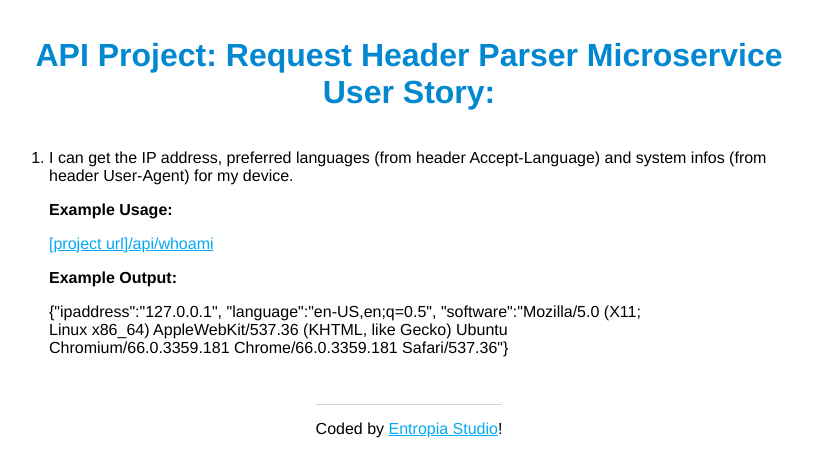
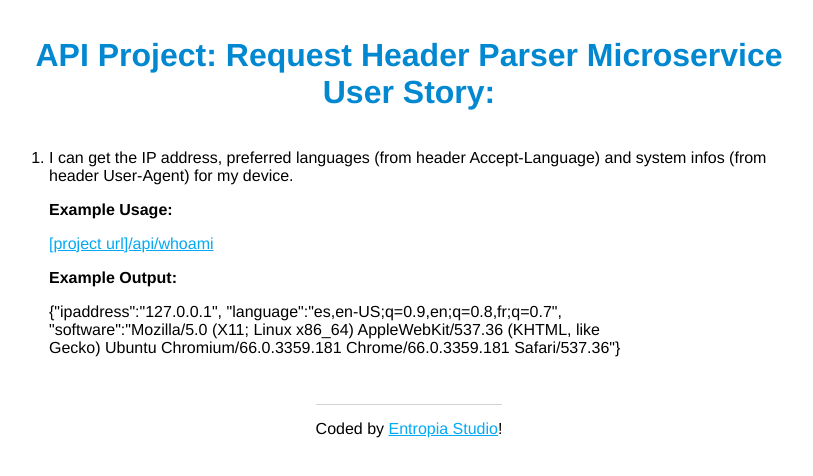
Before and after one commit to entropia-studio/express-header-parser, a website: page views/index.html in a window 1280 px wide. Shown: the whole page, without its empty margins (231-1044 px from the left). Drawn offline with Linux system fonts and the light colour scheme.

Commit message:
Add language to html

```diff
--- a/views/index.html
+++ b/views/index.html
@@ -40,7 +40,7 @@ and system infos (from header User-Agent) for my device.
         <b>Example Output:</b>
       </p>
       <p>{"ipaddress":"127.0.0.1",
-          "language":"en-US,en;q=0.5",
+          "language":"es,en-US;q=0.9,en;q=0.8,fr;q=0.7",
           "software":"Mozilla/5.0 (X11; Linux x86_64) AppleWebKit/537.36 (KHTML, like Gecko) Ubuntu Chromium/66.0.3359.181 Chrome/66.0.3359.181 Safari/537.36"}</p>
     </main>
     <footer>
```
